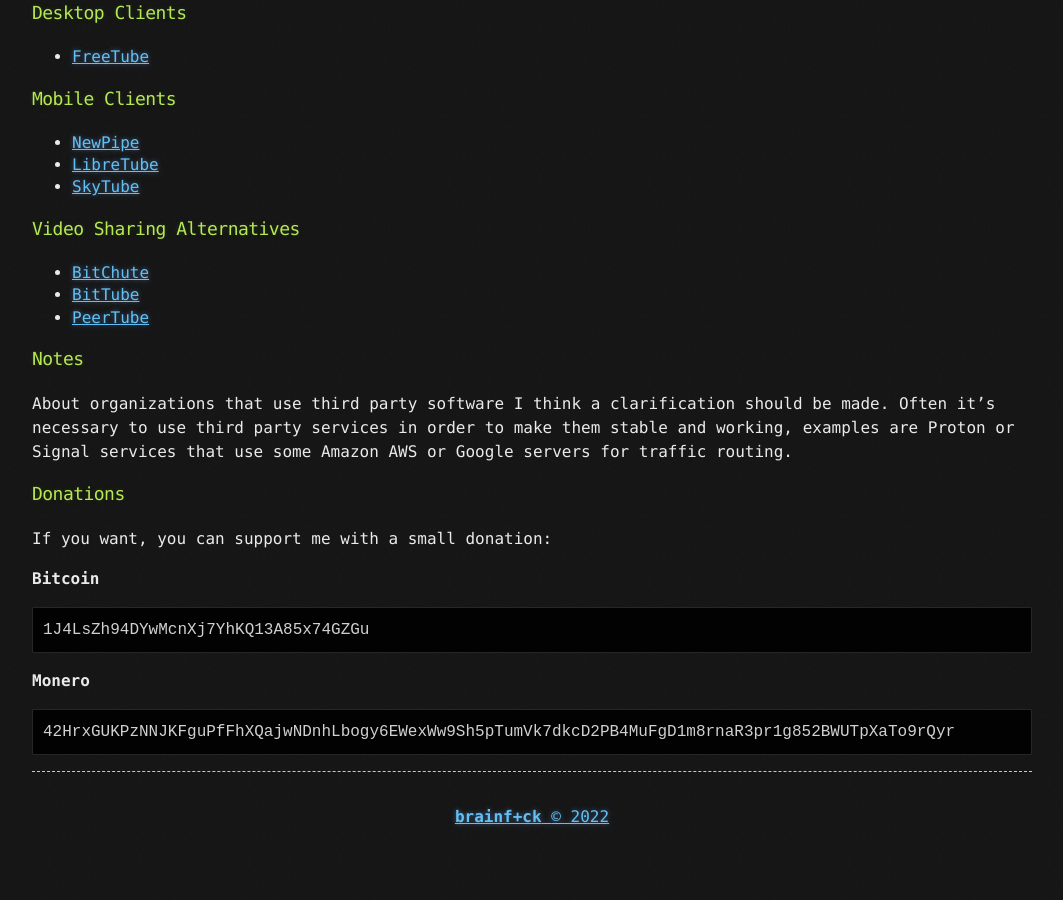
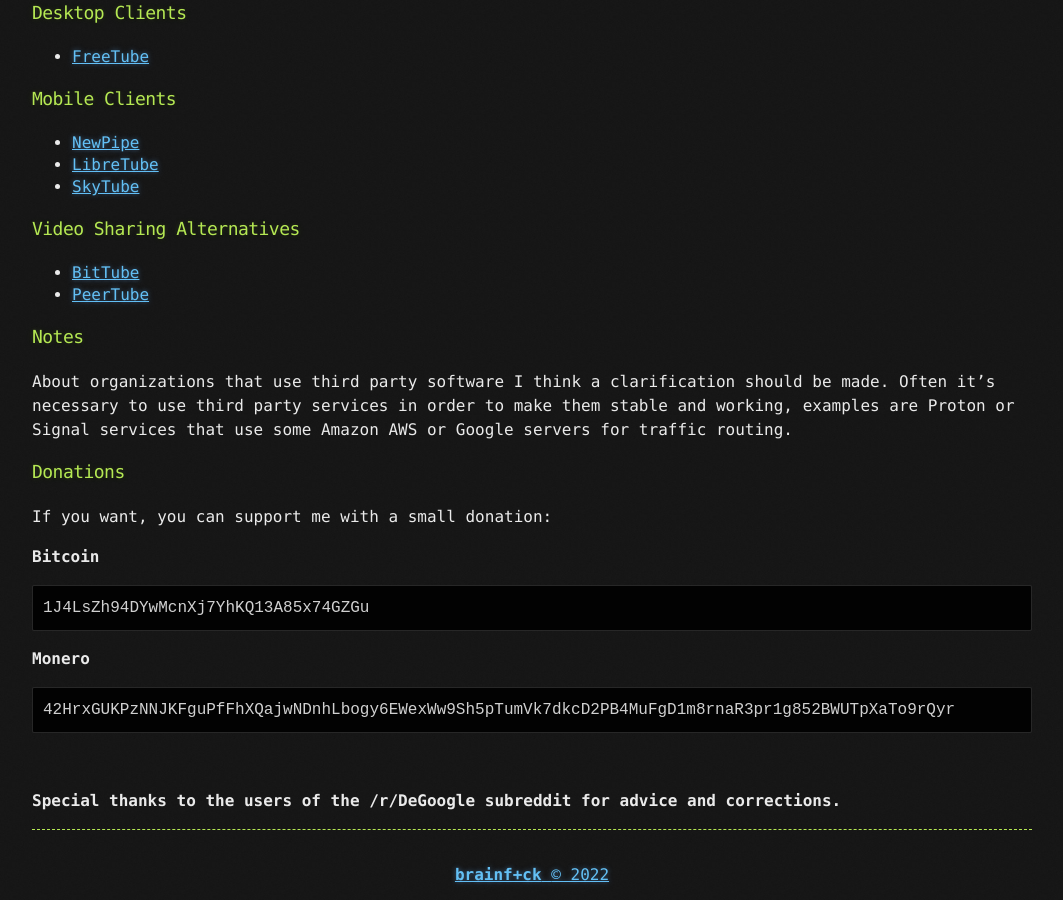
Before and after one commit to brainfucksec/brainfucksec.github.io, a Jekyll site: the page built from _posts/2022-03-20-a-good-privacy-list.md, in a window 1280 px wide and 900 px high, scrolled down 6745 px. Shown: the whole window, without its empty margins (108-1171 px from the left). Built offline with Jekyll 4.4.1, drawn with Linux system fonts in a browser that asks for light colours; before the commit the page ends 7587 px from its top, so only the background shows below that.

Commit message:
Update: _posts/2022-03-20-a-good-privacy-list.md

````diff
--- a/_posts/2022-03-20-a-good-privacy-list.md
+++ b/_posts/2022-03-20-a-good-privacy-list.md
@@ -294,7 +294,6 @@
 
 ### Video Sharing Alternatives
 
-* [BitChute](https://www.bitchute.com/)
 * [BitTube](https://bittube.video/)
 * [PeerTube](https://joinpeertube.org/en/)
 
@@ -317,4 +316,9 @@
 ```
 42HrxGUKPzNNJKFguPfFhXQajwNDnhLbogy6EWexWw9Sh5pTumVk7dkcD2PB4MuFgD1m8rnaR3pr1g852BWUTpXaTo9rQyr
 ```
+
+<br>
+
+**Special thanks to the users of the /r/DeGoogle subreddit for advice and corrections.**
+
 ---
````
